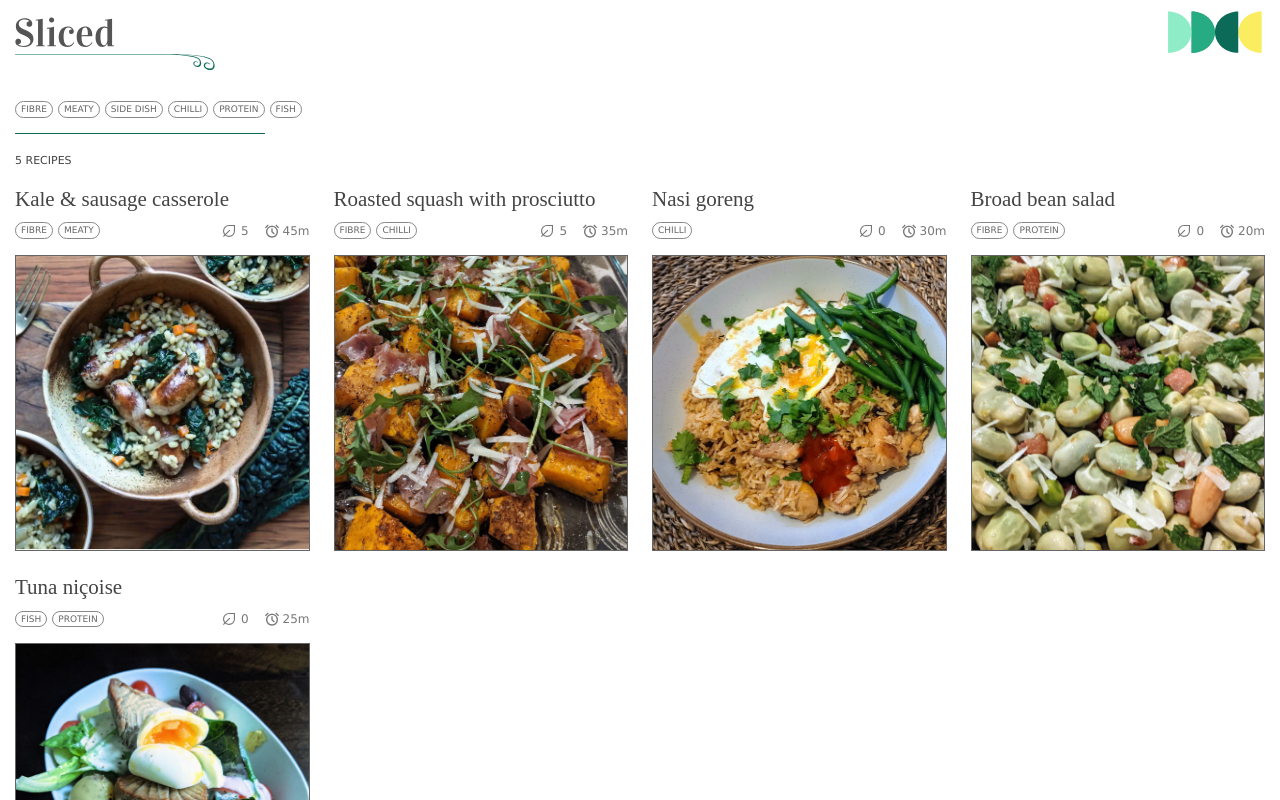
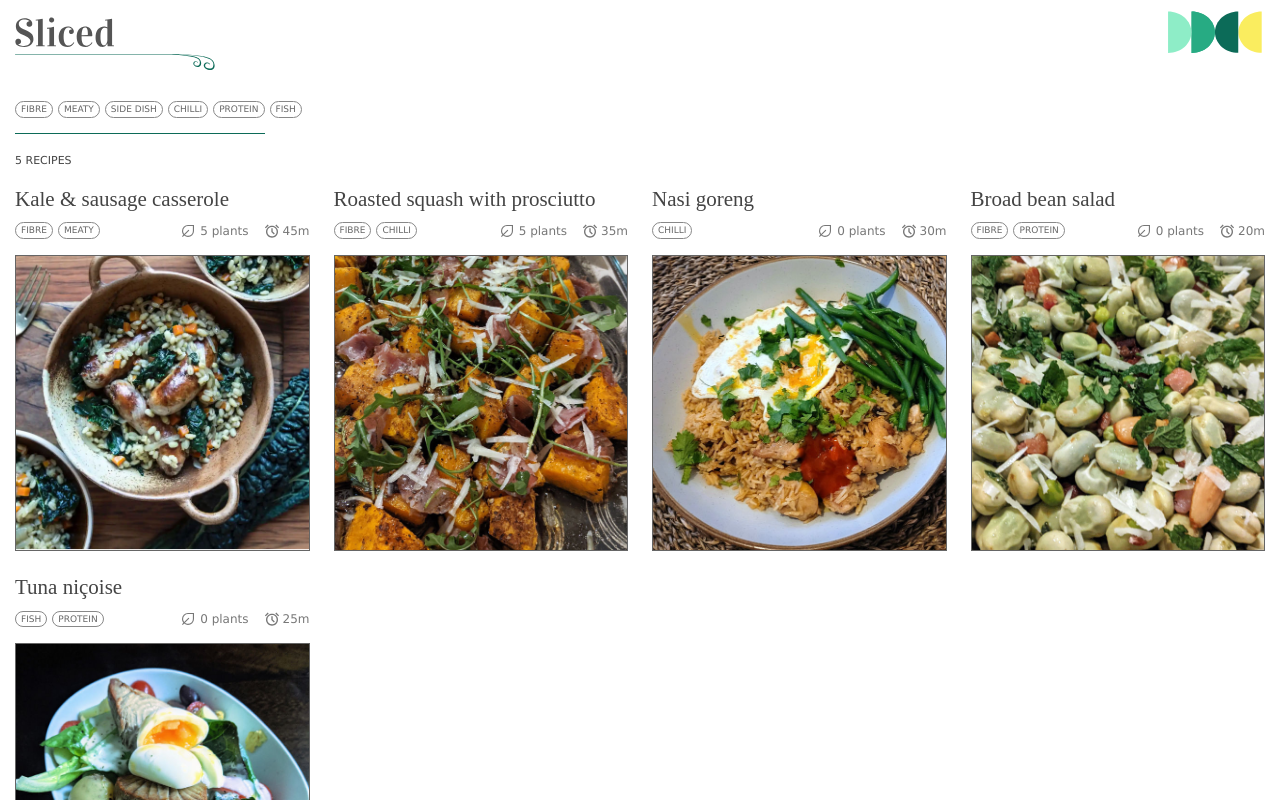
Before and after one commit to jonnywyatt/recipes, a Next.js app: page / in a window 1280 px wide. Shown: the top 800 px of the page. Built offline with nearby package versions, Linux system fonts and the light colour scheme.

Commit message:
Always show plant count label

```diff
--- a/src/components/VegCount/index.tsx
+++ b/src/components/VegCount/index.tsx
@@ -14,10 +14,7 @@ export const VegCount = ({
         width={isLarge ? '20px' : '18px'}
         height={isLarge ? '20px' : '18px'}
       />
-      <span className={styles.label}>
-        {count}
-        {isLarge ? ' plant ingredients' : ''}
-      </span>
+      <span className={styles.label}>{count} plants</span>
     </div>
   );
 };
```
